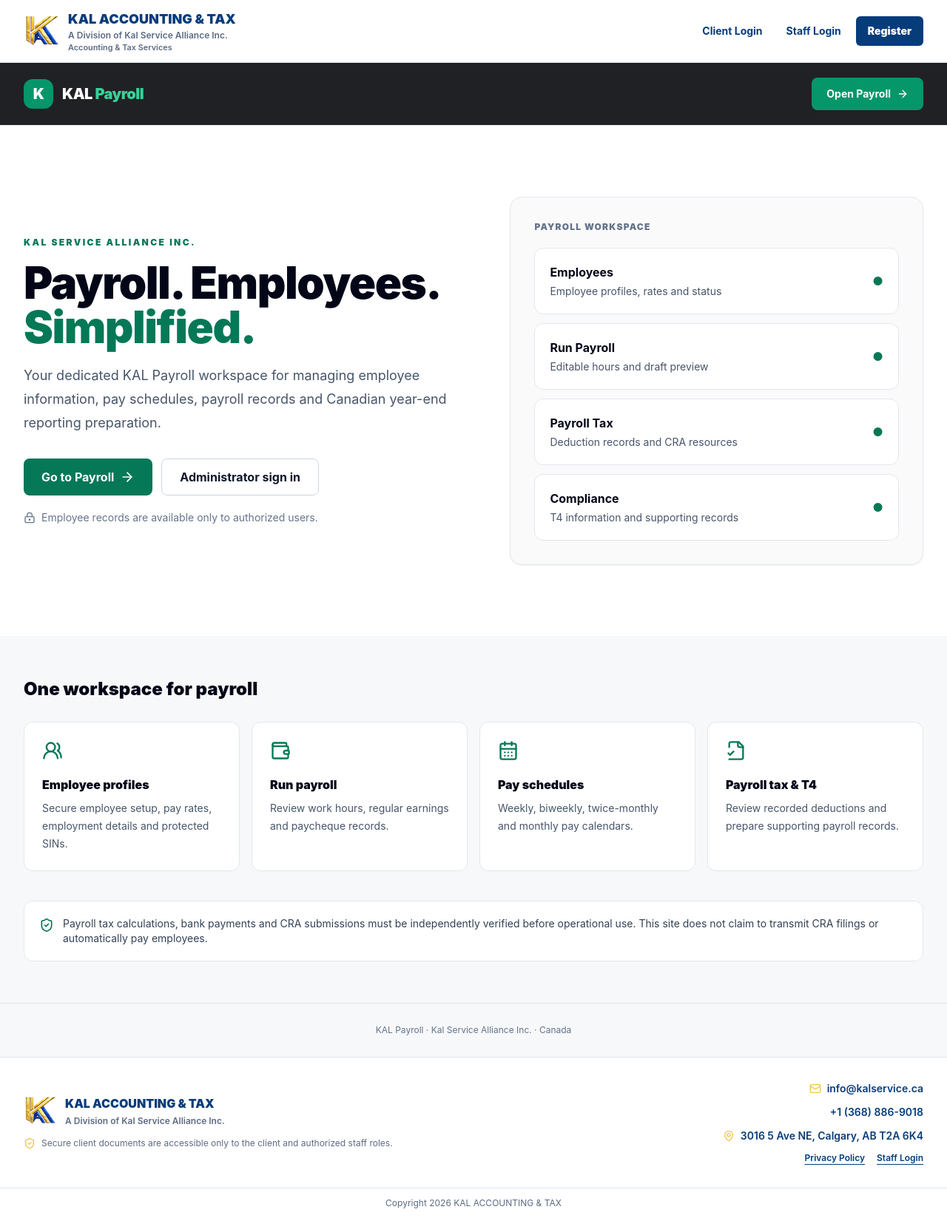
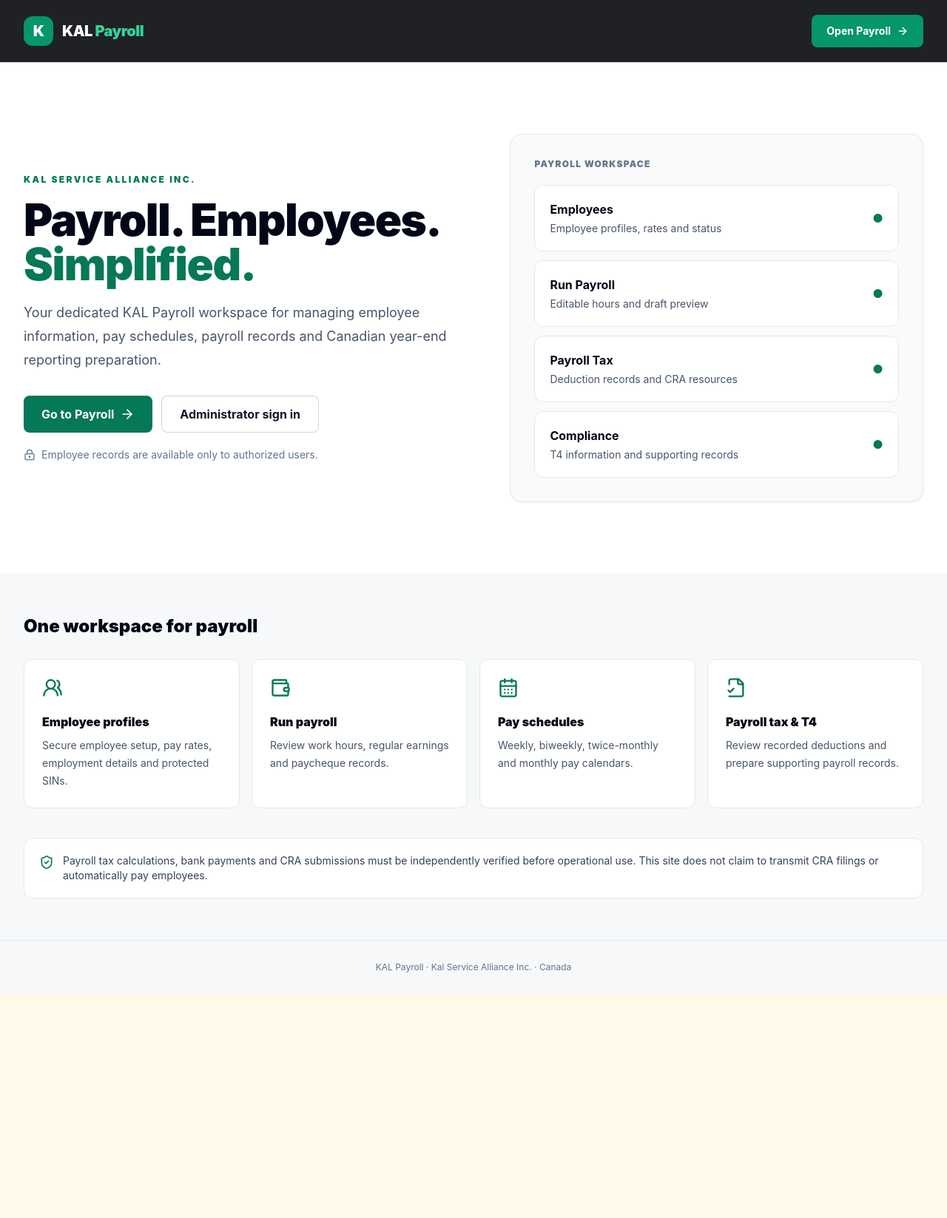
Before and after one commit to tesfile/exodus-pathways, a Next.js app: page / in a window 1280 px wide. Shown: the whole page at 74% size. After the commit the page ends 1344 px from the top, so only its background shows below. Built offline with nearby package versions, Linux system fonts and the light colour scheme; no server answers.

Commit message:
Retain existing public site wrappers outside the new Payroll landing page

```diff
--- a/app/(public)/layout.tsx
+++ b/app/(public)/layout.tsx
@@ -1,12 +1,5 @@
-import { PublicFooter } from "@/components/public/public-footer";
-import { PublicHeader } from "@/components/public/public-header";
+import { PublicChrome } from "@/components/public/public-chrome";
 
 export default function PublicLayout({ children }: { children: React.ReactNode }) {
-  return (
-    <>
-      <PublicHeader />
-      <main>{children}</main>
-      <PublicFooter />
-    </>
-  );
+  return <PublicChrome>{children}</PublicChrome>;
 }
```
